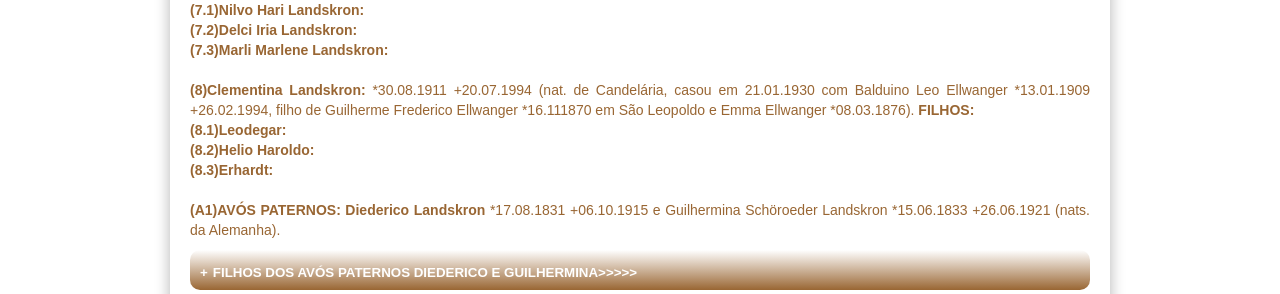
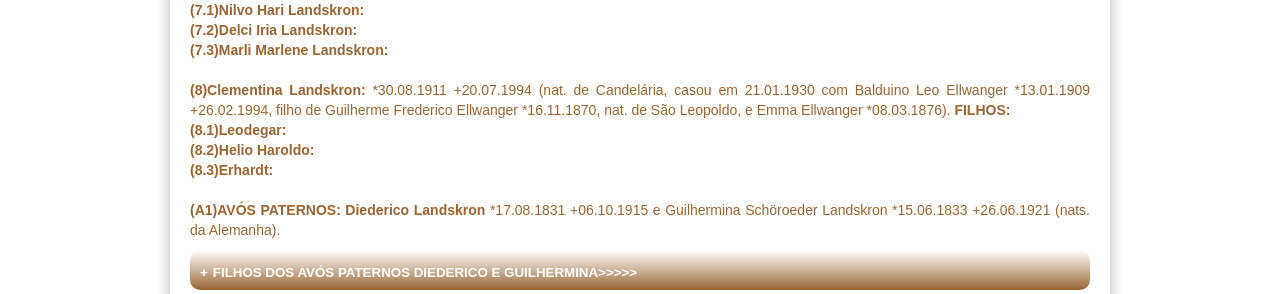
Before and after one commit to claudiovargas1955/claudiovargas1955.github.io, a Jekyll site: the page built from _pages/arvore-genealogica-de-guilherme landskron.html, in a window 1280 px wide and 900 px high, scrolled down 1754 px. Shown: the part 178-472 px from the top of the window. Built offline with Jekyll 4.4.1, drawn with Linux system fonts in a browser that asks for light colours; some web fonts are replaced.

Commit message:
Update arvore-genealogica-de-guilherme landskron.html

```diff
--- a/_pages/arvore-genealogica-de-guilherme landskron.html
+++ b/_pages/arvore-genealogica-de-guilherme landskron.html
@@ -137,7 +137,7 @@ Frederico Zilch *24.11.1894 e Luiza Kottiwitz Zilch *01.01.1903).<br>
        <b>(7.3)Marli Marlene Landskron: </b><br><br>
 
 <b>(8)Clementina Landskron: </b>*30.08.1911 +20.07.1994 (nat. de Candelária, casou em 21.01.1930 com Balduino Leo Ellwanger *13.01.1909
-+26.02.1994, filho de Guilherme Frederico Ellwanger *16.111870 em São Leopoldo e Emma Ellwanger *08.03.1876). <b>FILHOS:</b><br>
++26.02.1994, filho de Guilherme Frederico Ellwanger *16.11.1870, nat. de São Leopoldo, e Emma Ellwanger *08.03.1876). <b>FILHOS:</b><br>
 <b>(8.1)Leodegar: </b><br>
 <b>(8.2)Helio Haroldo: </b><br>
 <b>(8.3)Erhardt: </b><br><br>
```
